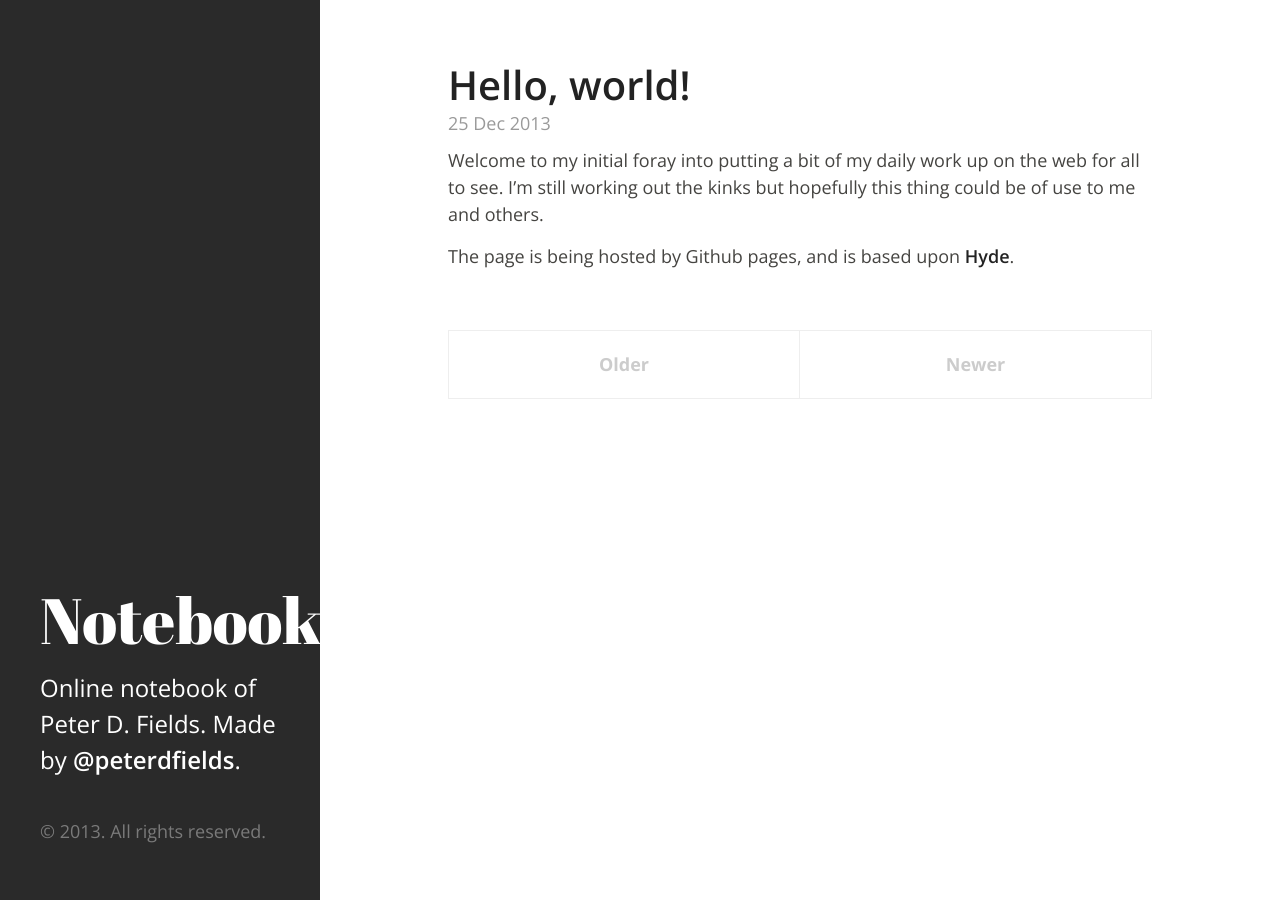
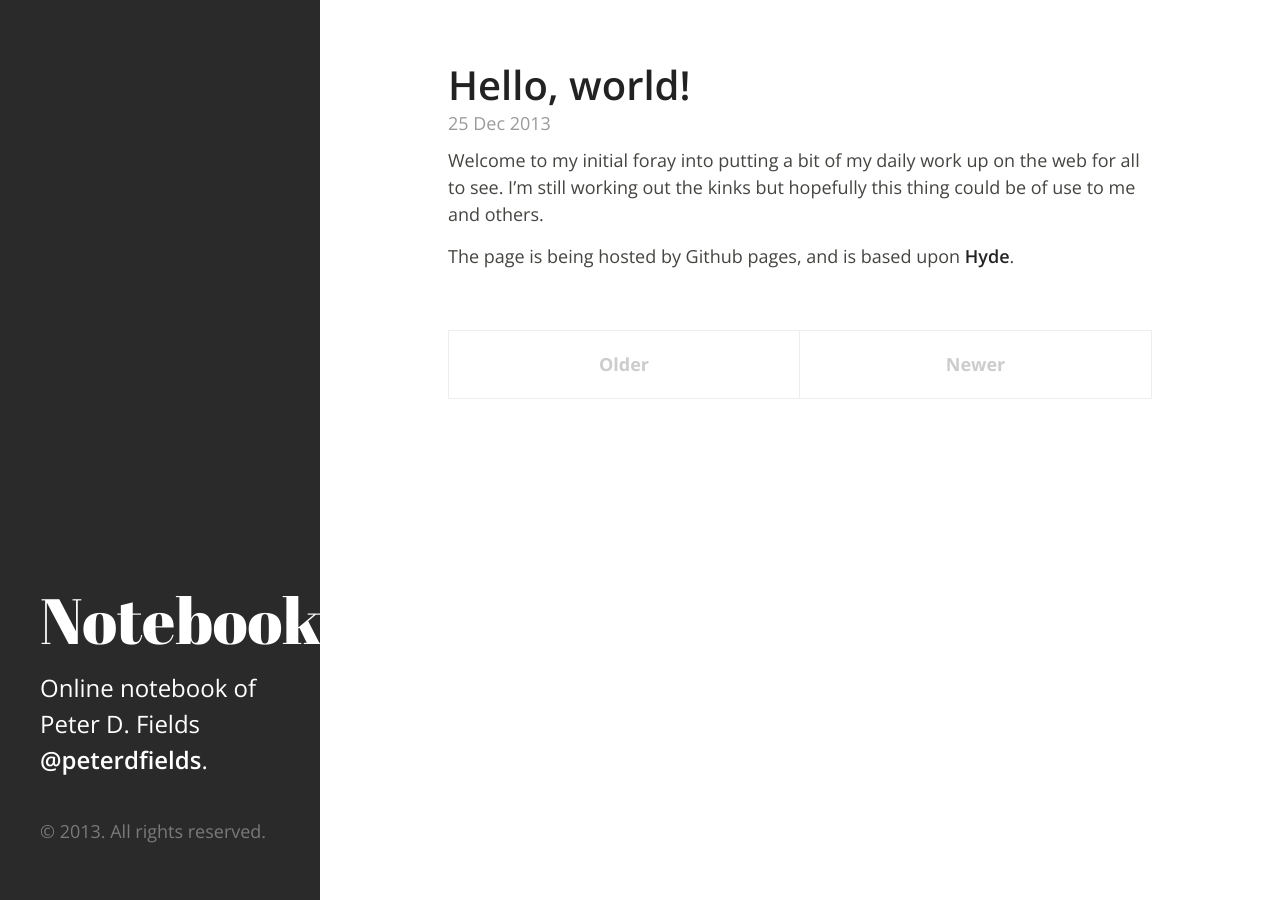
Before and after one commit to peterdfields/peterdfields.github.io_backup, a Jekyll site: the page built from index.html, in a window 1280 px wide. Built offline with Jekyll 4.4.1, drawn with Linux system fonts in a browser that asks for light colours; Markdown is read by kramdown in place of the engine named in the settings; the list of posts is cut into pages by our own code.

Commit message:
Mod sidebar

```diff
--- a/_layouts/default.html
+++ b/_layouts/default.html
@@ -27,7 +27,7 @@
     <header class="masthead">
       <div class="masthead-inner">
         <h1>Notebook</h1>
-        <p class="lead">Online notebook of Peter D. Fields. Made by <a href="https://twitter.com/peterdfields" target="_blank">@peterdfields</a>.</p>
+        <p class="lead">Online notebook of Peter D. Fields <a href="https://twitter.com/peterdfields" target="_blank">@peterdfields</a>.</p>
 
         <div class="colophon">
           <ul class="colophon-links">
```
